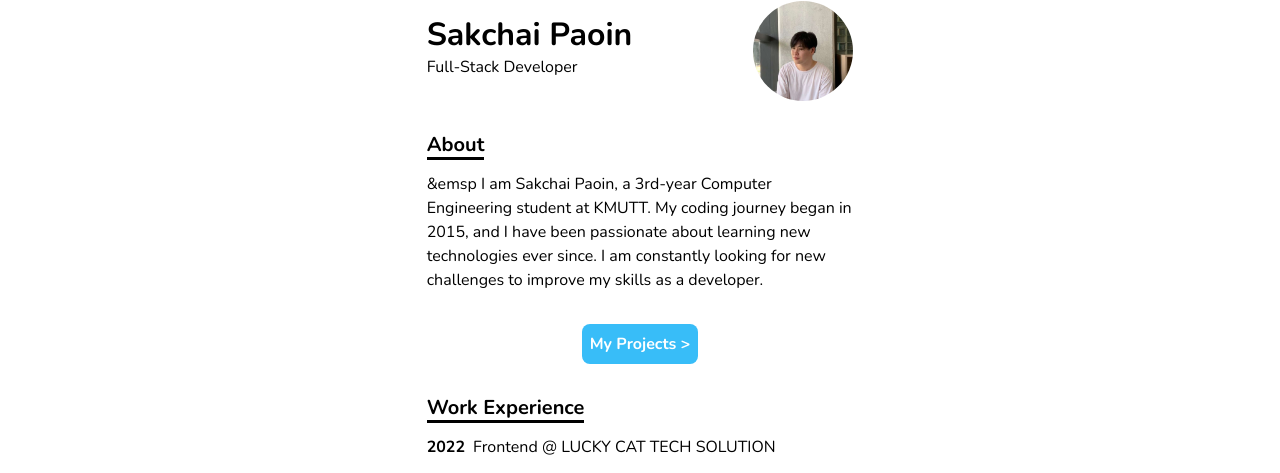
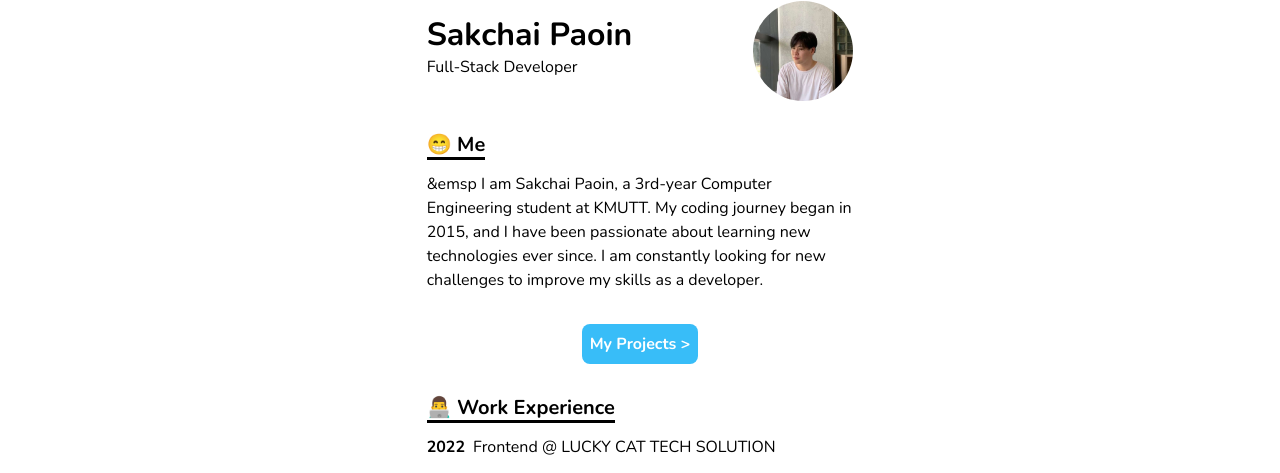
Before and after one commit to kongsakchai/kongsakchai.com, a SvelteKit app: page / in a window 1280 px wide. Shown: the part 249-722 px from the top of the page. Built offline with nearby package versions, Linux system fonts and the light colour scheme.

Commit message:
fix: add icon

```diff
--- a/src/routes/+page.svelte
+++ b/src/routes/+page.svelte
@@ -25,7 +25,7 @@
       </div>
     </section>
     <section in:fly={{ y: 100, duration: 600 }} class=" flex items-start flex-col gap-3 w-full">
-      <h3 class="topic-under-line">About</h3>
+      <h3 class="topic-under-line">😁 Me</h3>
       <p class=" font-normal">
         &emsp I am Sakchai Paoin, a 3rd-year Computer Engineering student at KMUTT. My coding journey began in 2015, and
         I have been passionate about learning new technologies ever since. I am constantly looking for new challenges to
@@ -38,19 +38,19 @@
       </button>
     </section>
     <section in:fly={{ y: 100, duration: 800 }} class=" flex items-start flex-col gap-3 w-full">
-      <h3 class="topic-under-line">Work Experience</h3>
+      <h3 class="topic-under-line">👨‍💻 Work Experience</h3>
       <TimelineComponent data={data.data.work} />
     </section>
     <section in:fly={{ y: 100, duration: 900 }} class=" flex items-start flex-col gap-2 w-full">
-      <h3 class="topic-under-line">Award & Compentition</h3>
+      <h3 class="topic-under-line">⭐ Award & Compentition</h3>
       <AwardComponent data={data.data.award} />
     </section>
     <section in:fly={{ y: 100, duration: 1000 }} class=" flex items-start flex-col gap-2 w-full">
-      <h3 class="topic-under-line">Education</h3>
+      <h3 class="topic-under-line">🎓 Education</h3>
       <Education />
     </section>
     <section in:fly={{ y: 100, duration: 1100 }} class=" flex items-start flex-col gap-2 w-full">
-      <h3 class="topic-under-line">Skills</h3>
+      <h3 class="topic-under-line">✏️ Skills</h3>
       <Skill />
     </section>
     <section in:fly={{ y: 100, duration: 1200 }} class="w-full flex flex-row justify-center items-center">
```
